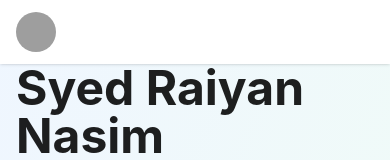
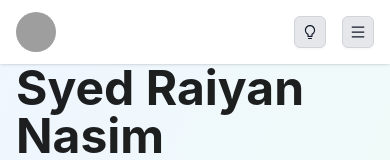
Before and after one commit to Raiyan91200/MYProfileNEW, a React (Vite) app: page / in a window 390 px wide. Shown: the top 160 px of the page. Built offline with nearby package versions, Linux system fonts and the light colour scheme; grey boxes are pictures that could not be loaded.

Commit message:
Mobile capability

```diff
--- a/src/components/Navbar.jsx
+++ b/src/components/Navbar.jsx
@@ -16,6 +16,25 @@ const Navbar = () => {
     ];
 
     // Removed unused dropdownMenu variable
+
+    const mobileMenu = (
+        <Menu className="w-48 dark:bg-gray-800 dark:text-white">
+            {navLinks.map(link => (
+                <Menu.Item key={link.key} className="dark:hover:bg-gray-700">
+                    <a
+                        href={link.label.props.href}
+                        className={
+                            darkMode
+                                ? "text-gray-200 hover:text-primary-dark"
+                                : "text-gray-900 hover:text-primary"
+                        }
+                    >
+                        {link.label.props.children}
+                    </a>
+                </Menu.Item>
+            ))}
+        </Menu>
+    );
 
     return (
         <header className="fixed top-0 left-0 w-full z-50 bg-white dark:bg-gray-900 shadow">
@@ -53,6 +72,30 @@ const Navbar = () => {
                         style={{ borderRadius: '0.375rem', borderWidth: 1, borderStyle: 'solid' }}
                     />
                 </nav>
+
+                {/* Mobile Navigation */}
+                <div className="md:hidden flex items-center gap-4">
+                    <Button
+                        type="default"
+                        shape="circle"
+                        onClick={toggleTheme}
+                        icon={darkMode ? <BulbFilled style={{ color: '#FFD700' }} /> : <BulbOutlined />}
+                        aria-label="Toggle theme"
+                        className={darkMode ? "bg-gray-800 text-gray-100 border-gray-600" : "bg-gray-200 text-gray-900 border-gray-300"}
+                        style={{ borderRadius: '0.375rem', borderWidth: 1, borderStyle: 'solid' }}
+                    />
+                    <Dropdown
+                        overlay={mobileMenu}
+                        trigger={['click']}
+                        overlayClassName="dark:bg-gray-800"
+                    >
+                        <Button
+                            type="default"
+                            icon={<MenuOutlined />}
+                            className={darkMode ? "bg-gray-800 text-gray-100 border-gray-600" : "bg-gray-200 text-gray-900 border-gray-300"}
+                        />
+                    </Dropdown>
+                </div>
             </div>
         </header>
     );
```
